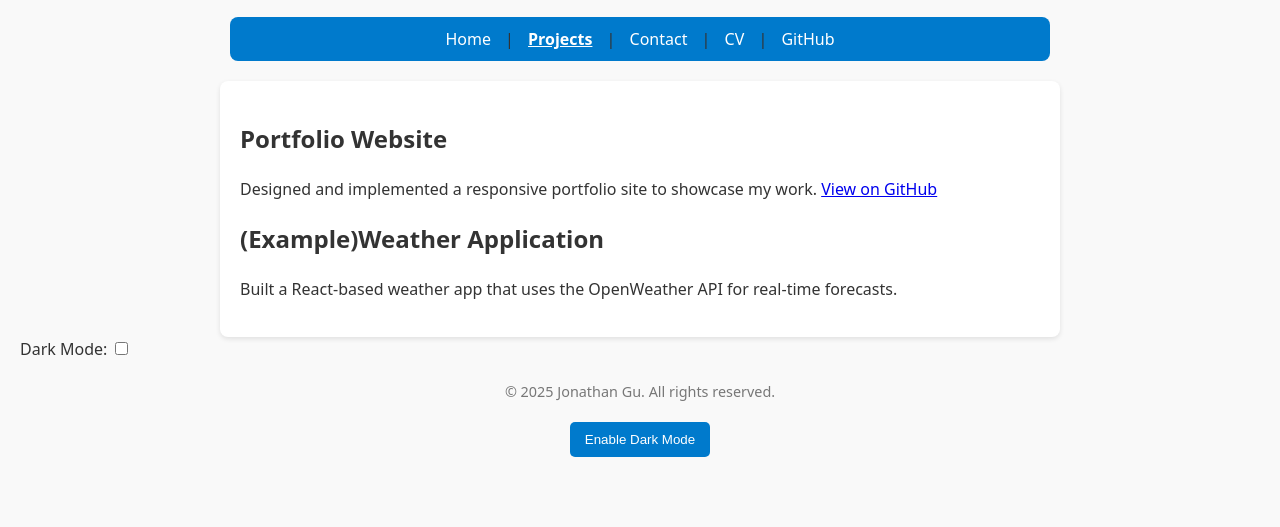
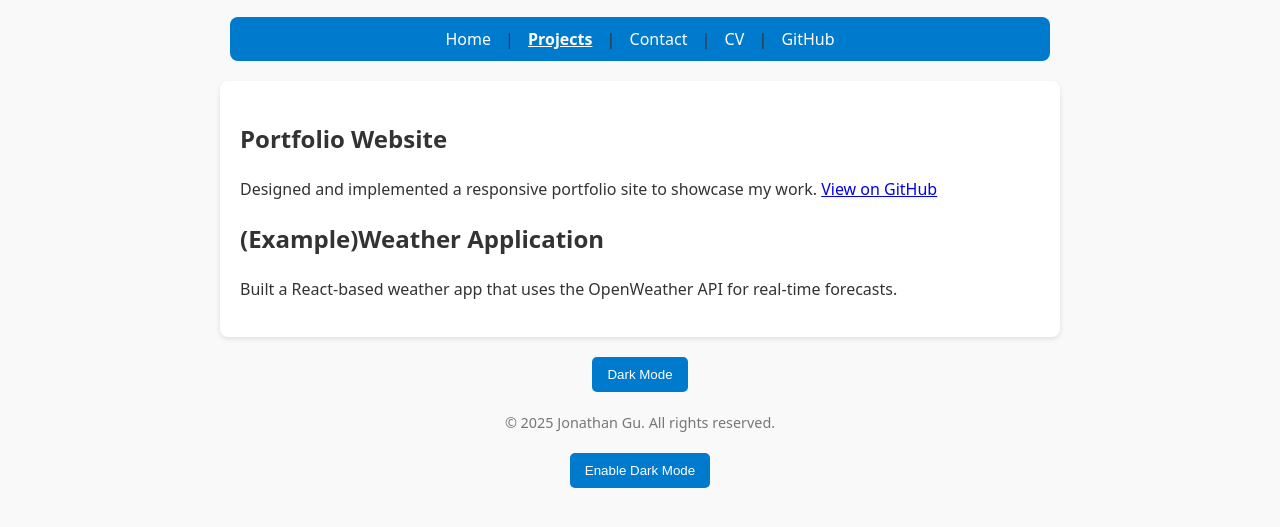
Before and after one commit to jgu0453/portfolio, a plain HTML site: page projects/index.html in a window 1280 px wide. Shown: the part 119-646 px from the top of the page. Drawn offline with Linux system fonts and the light colour scheme.

Commit message:
Update index.html

```diff
--- a/projects/index.html
+++ b/projects/index.html
@@ -39,10 +39,7 @@
         </section>
     </main>
 
-    <div class="theme-switcher">
-      <label for="theme-toggle">Dark Mode:</label>
-      <input type="checkbox" id="theme-toggle">
-    </div>
+    <button class="dark-mode-toggle">Dark Mode</button>
 
     <footer>
         <p>&copy; 2025 Jonathan Gu. All rights reserved.</p>
```
